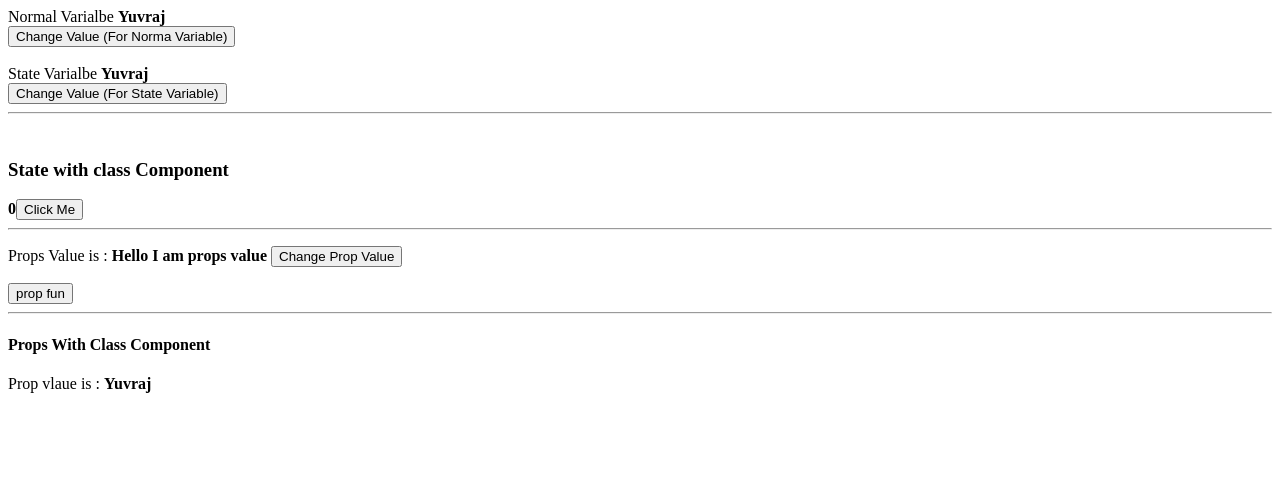
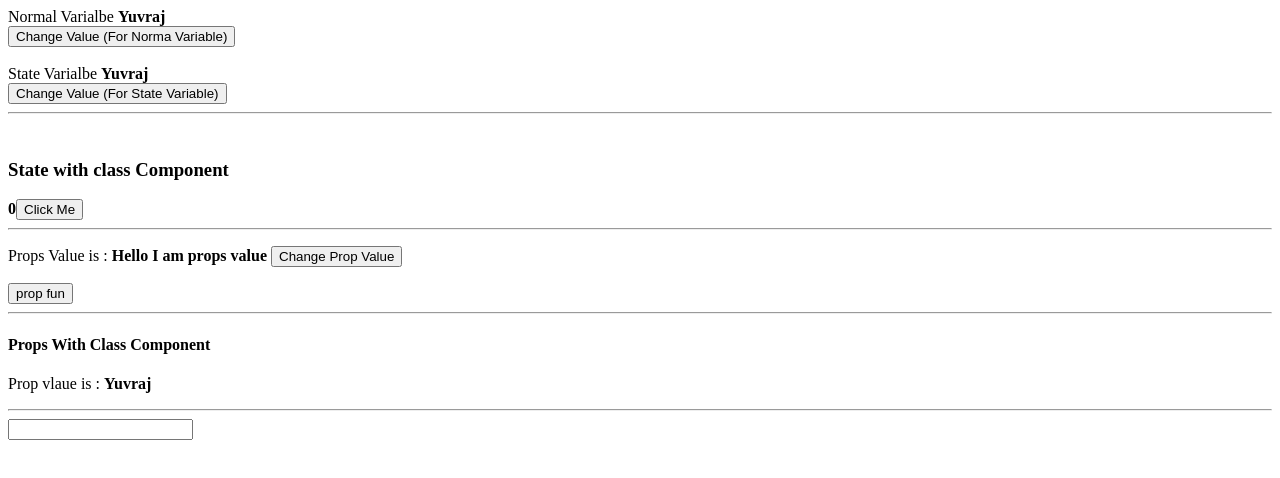
Before and after one commit to yuvrajdas/2024_Learnings, a React (Create React App) app in the folder React/react-code-step-by-step/: page / in a window 1280 px wide. Shown: the top 478 px of the page. Built offline with nearby package versions, Linux system fonts and the light colour scheme.

Commit message:
input value

```diff
--- a/React/react-code-step-by-step/src/App.js
+++ b/React/react-code-step-by-step/src/App.js
@@ -2,6 +2,7 @@ import State from "./Concepts/State";
 import StateWithClassComponent from "./Concepts/StateWithClassComponent";
 import __1Props from "./Concepts/__1Props";
 import __2PropsWithClassComp from "./Concepts/__2PropsWithClassComp";
+import __3InputBox from "./Concepts/__3InputBox";
 
 function App() {
   function myFun(){
@@ -16,6 +17,8 @@ function App() {
     <__1Props name={"Hello I am props value"} fun={myFun} />
     <hr />
     <__2PropsWithClassComp name="Yuvraj" />
+    <hr />
+    <__3InputBox />
    </>
   );
 }
--- /dev/null
+++ b/React/react-code-step-by-step/src/Concepts/__3InputBox.jsx
@@ -0,0 +1,17 @@
+import React from 'react'
+import { useState } from 'react'
+
+const __3InputBox = () => {
+    const [value, setValue] = useState("");
+    const changeHandler = (event) => {
+        setValue(event.target.value);
+    }
+    return (
+        <>
+            {value ? <p>{value}</p> : null}
+            <input type="text" onChange={changeHandler} />
+        </>
+    )
+}
+
+export default __3InputBox
```
